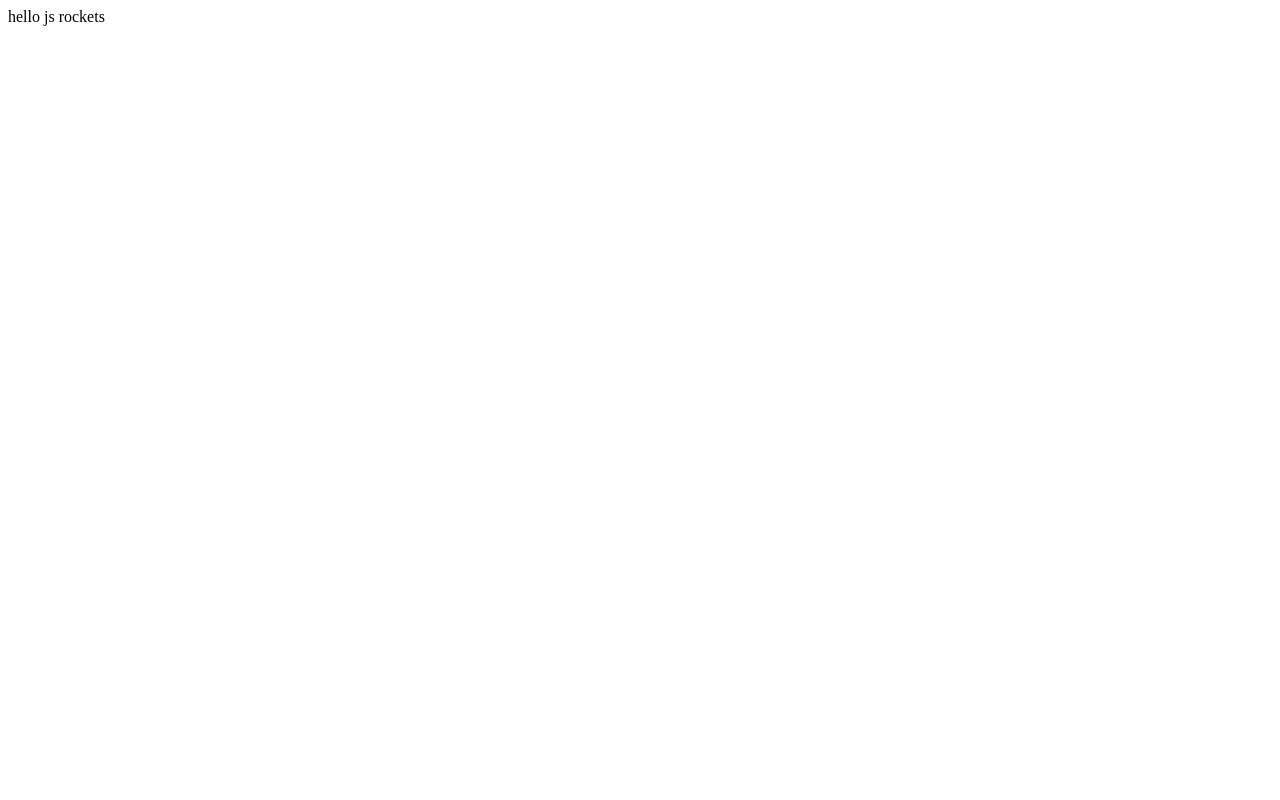
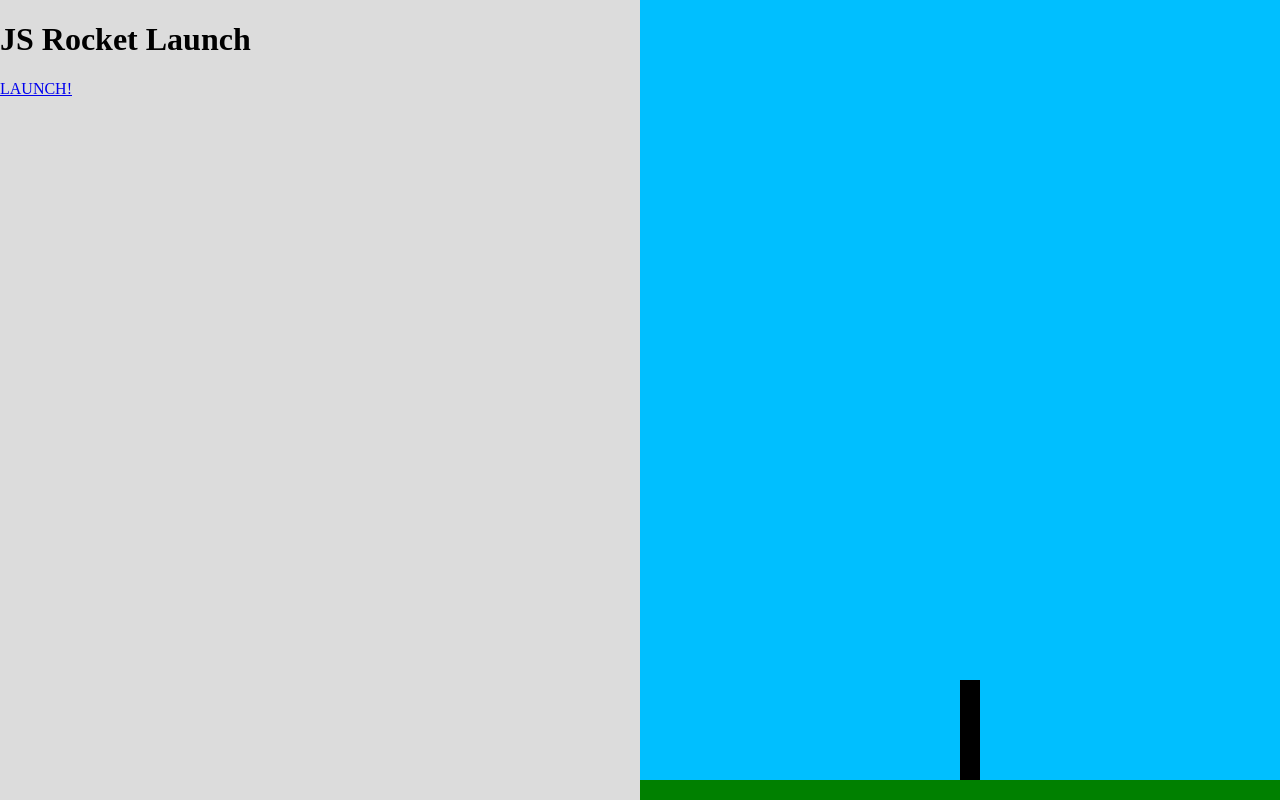
Before and after one commit to cristineshipman/js-rockets, a plain HTML site: page index.html in a window 1280 px wide. Drawn offline with Linux system fonts and the light colour scheme.

Commit message:
css and html of the rocket

```diff
--- /dev/null
+++ b/css/style.css
@@ -0,0 +1,62 @@
+.left {
+  position: fixed;
+  background-color:gainsboro;
+  width: 50%;
+  height: 100%;
+  top: 0;
+  left: 0;
+}
+
+.right {
+  position: fixed;
+  background-color:deepskyblue;
+  width: 50%;
+  height: 100%;
+  top: 0;
+  right: 0;
+
+}
+
+.rocket {
+  position: absolute;
+  left: 50%;
+  bottom: 20px;
+  width: 20px;
+  height: 100px;
+  background-color: black;
+  transition: bottom 10000ms;
+}
+
+.rocket.flying {
+  bottom: 1000px;
+}
+
+.state1,
+.state2,
+.state3,
+.state4,
+.state5{
+  display: none;
+}
+
+body.body-state1 .state1 {display: block;}
+body.body-state2 .state2 {display: block;}
+body.body-state3 .state3 {display: block;}
+body.body-state4 .state4 {display: block;}
+body.body-state5 .state5 {display: block;}
+
+.ground {
+  background-color: green;
+  position: absolute;
+  bottom: 0;
+  left:0;
+  width: 100%;
+  height: 20px;
+}
+a {
+
+}
+
+a.button {
+
+}
--- a/index.html
+++ b/index.html
@@ -1,4 +1,35 @@
-hello js rockets
-<script type = "text/javascript">
-  console.log('hello there friends!')
-</script>
+<!DOCTYPE html>
+<html>
+<head>
+  <title>Rocket Launch</title>
+  <script type = "text/javascript" src="js/script.js"></script>
+  <link rel="stylesheet" type="text/css" href="css/style.css"
+</head>
+<body class="body-state1">
+  <div class="left">
+    <div class="state1">
+      <h1>JS Rocket Launch</h1>
+      <a href="#" class="button" onclick="changeState(2);">LAUNCH!</a>
+    </div>
+    <div class="state2">
+      <h1 id="countdown">10</h1>
+      <a href="#" class="button" onclick="changeState(1);">Abort!</a>
+    </div>
+    <div class="state3">
+      <h1>Lift Off!</h1>
+    </div>
+    <div class="state4">
+      <h1>Well Done!</h1>
+        <a href="#" class="button" onclick="changeState(1);">Do it again!</a>
+    </div>
+    <div class="state5">
+      <h1>Oh No!!!!</h1>
+        <a href="#" class="button" onclick="changeState(1);">Try Again!</a>
+    </div>
+  </div>
+  <div class="right">
+    <div class="ground"></div>
+    <div class="rocket"></div>
+  </div>
+</body>
+</html>
--- /dev/null
+++ b/js/script.js
@@ -0,0 +1,11 @@
+var timer = null;
+var changeState = function (state) {
+  document.body.className = 'body-state' + state;
+
+  if (state == 2) {
+      timer = setInterval(function (){
+          document.getElementById('countdown').innerHTML = 9;
+    }, 1000);
+
+  };
+}
```
